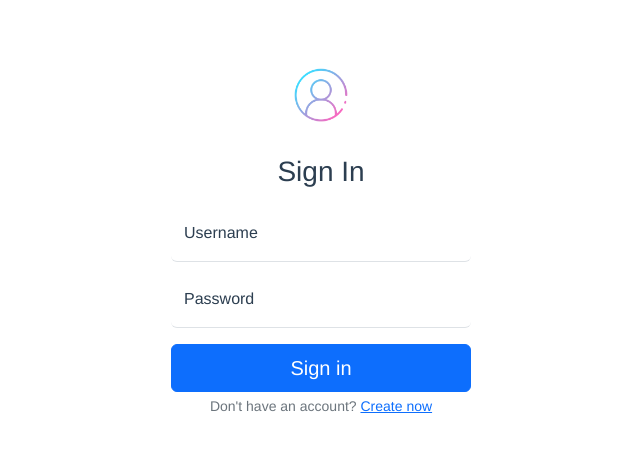
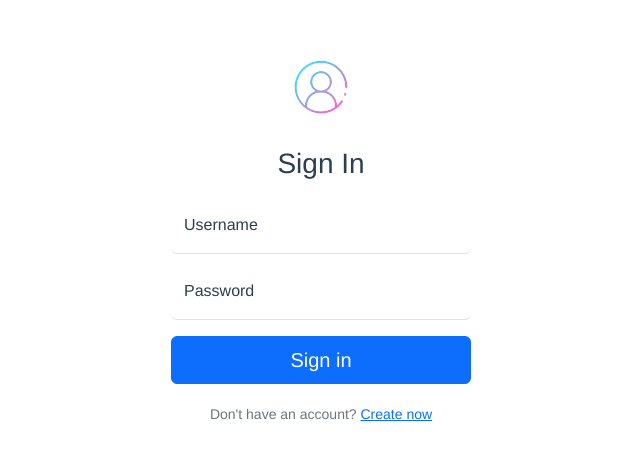
Before and after one commit to Mondingnibai/witty-eventbooking, a Vue app: page / in a window 1280 px wide. Shown: the part 152-612 px from the top of the page, without its empty margins (319-959 px from the left). Built offline with nearby package versions, Linux system fonts and the light colour scheme.

Commit message:
Adjust margin sign in and up

```diff
--- a/src/components/SIgnIn.vue
+++ b/src/components/SIgnIn.vue
@@ -15,8 +15,8 @@
                     <label for="floatingPassword">Password</label>
                 </div>
 
-                <router-link to="/dashboard" class="text-white text-decoration-none mb-2">
-                    <button class="w-100 btn btn-lg btn-primary rounded-2" type="submit">Sign in</button>
+                <router-link to="/dashboard" class="text-white text-decoration-none">
+                    <button class="w-100 btn btn-lg btn-primary rounded-2 mb-3" type="submit">Sign in</button>
                 </router-link>
 
                 <div class="form-control-sm text-center">
--- a/src/components/SignUp.vue
+++ b/src/components/SignUp.vue
@@ -25,8 +25,8 @@
                     <label for="floatingInput">Last Name</label>
                 </div>
 
-                <router-link to="/" class="text-white text-decoration-none mb-2">
-                    <button class="w-100 btn btn-lg btn-primary rounded-2" type="submit">Create Account</button>
+                <router-link to="/" class="text-white text-decoration-none mb-3">
+                    <button class="w-100 btn btn-lg btn-primary rounded-2 mb-3" type="submit">Create Account</button>
                 </router-link>
 
                 <div class="row form-control-sm text-center">
```
